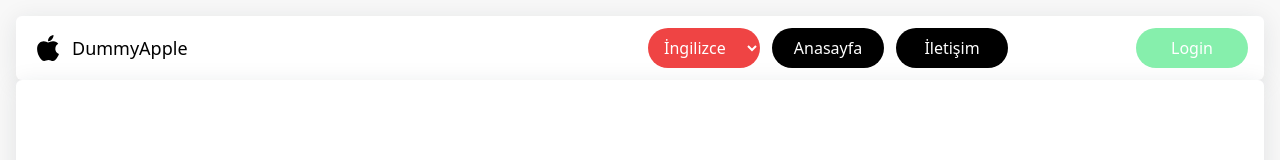
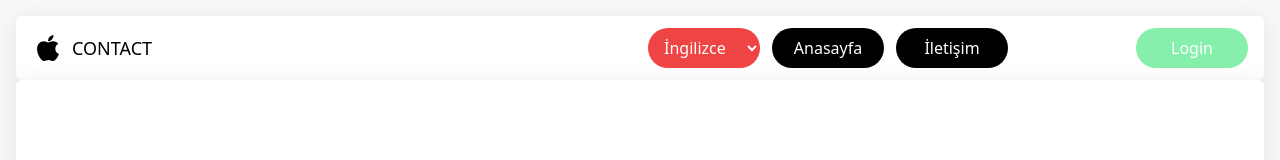
Before and after one commit to caneral/dummywebsite, a React (Create React App) app: page /contact in a window 1280 px wide. Shown: the top 160 px of the page. Built offline with nearby package versions, Linux system fonts and the light colour scheme.

Commit message:
Current page updated.

```diff
--- a/src/components/navbar/index.js
+++ b/src/components/navbar/index.js
@@ -10,6 +10,7 @@ import { useForm } from "react-hook-form";
 import { Modal, ModalBody, ModalHeader } from "../modal";
 import VerticalForm from "../form/VerticalForm";
 import { userLogin } from "../../redux/actions/auth";
+import { useLocation } from "react-router-dom";
 
 const Navbar = () => {
   const {
@@ -30,6 +31,9 @@ const Navbar = () => {
     dispatch(userLogin(formData));
   };
 
+  const location = useLocation();
+  const pageName = location.pathname.replace("/", "").toUpperCase();
+
   const [open, setOpen] = useState(false);
 
   const handleOpen = () => setOpen(true);
@@ -45,7 +49,10 @@ const Navbar = () => {
       {/* Left side */}
       <div className="flex items-center gap-2 w-full">
         <AiFillApple size={32} />
-        <p className="text-lg font-medium">DummyApple</p>
+        <p className="text-lg font-medium">
+          {" "}
+          {location.pathname === "/" ? "DummyApple" : pageName}
+        </p>
       </div>
       {/* Right side */}
       <div className="w-full hidden md:block">
```
